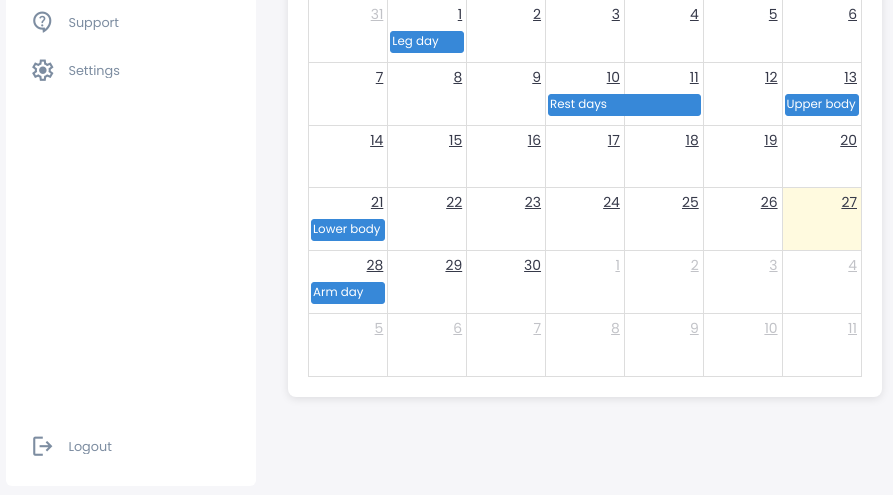
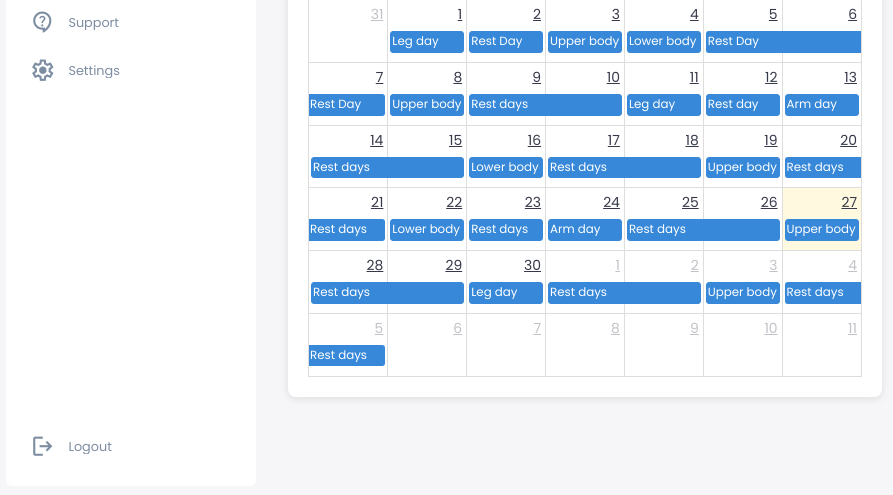
Before and after one commit to lanamnj0/goalgetter, a Flask app: template templates/dashboard.html in a window 1280 px wide. Shown: the part 270-765 px from the top of the page, without its empty margins (80-973 px from the left). Run offline with Flask 3, Linux system fonts and the light colour scheme; the template is opened without the code that fills it, so the values that code supplies are empty.

Commit message:
updated preview of dashboard for readme based on intended data interaction for UI

```diff
--- a/templates/dashboard.html
+++ b/templates/dashboard.html
@@ -76,10 +76,30 @@ Reference: Calendar template import/syntax from FullCalendar (Citation in report
                 },
                 events: [
                     { title: 'Leg day', start: '2026-06-01' },
-                    { title: 'Rest days', start: '2026-06-10', end: '2026-06-12' },
-                    { title: 'Upper body', start: '2026-06-13' },
-                    { title: 'Arm day', start: '2026-06-28' },
-                    { title: 'Lower body', start: '2026-06-21' }
+                    { title: 'Rest Day', start: '2026-06-02', end: '2026-06-03' },
+                    { title: 'Upper body', start: '2026-06-03' },
+                    { title: 'Lower body', start: '2026-06-04' },
+                    { title: 'Rest Day', start: '2026-06-05', end: '2026-06-08' },
+                    { title: 'Upper body', start: '2026-06-08' },
+                    { title: 'Rest days', start: '2026-06-09', end: '2026-06-11' },
+                    { title: 'Leg day', start: '2026-06-11' },
+                    { title: 'Rest day', start: '2026-06-12' },
+                    { title: 'Arm day', start: '2026-06-13' },
+                    { title: 'Rest days', start: '2026-06-14', end: '2026-06-16' },
+                    { title: 'Lower body', start: '2026-06-16' },
+                    { title: 'Rest days', start: '2026-06-17', end: '2026-06-19' },
+                    { title: 'Upper body', start: '2026-06-19' },
+                    { title: 'Rest days', start: '2026-06-20', end: '2026-06-22' },
+                    { title: 'Lower body', start: '2026-06-22' },
+                    { title: 'Rest days', start: '2026-06-23' },
+                    { title: 'Arm day', start: '2026-06-24' },
+                    { title: 'Rest days', start: '2026-06-25', end: '2026-06-27' },
+                    { title: 'Upper body', start: '2026-06-27' },
+                    { title: 'Rest days', start: '2026-06-28', end: '2026-06-30' },
+                    { title: 'Leg day', start: '2026-06-30' },
+                    { title: 'Rest days', start: '2026-07-01', end: '2026-07-03' },
+                    { title: 'Upper body', start: '2026-07-03' },
+                    { title: 'Rest days', start: '2026-07-04', end: '2026-07-06' }
                     ]
                 });
             calendar.render();
```
Also changed, not shown: static/frontend-UI-goalgetter-dashboard.png.
